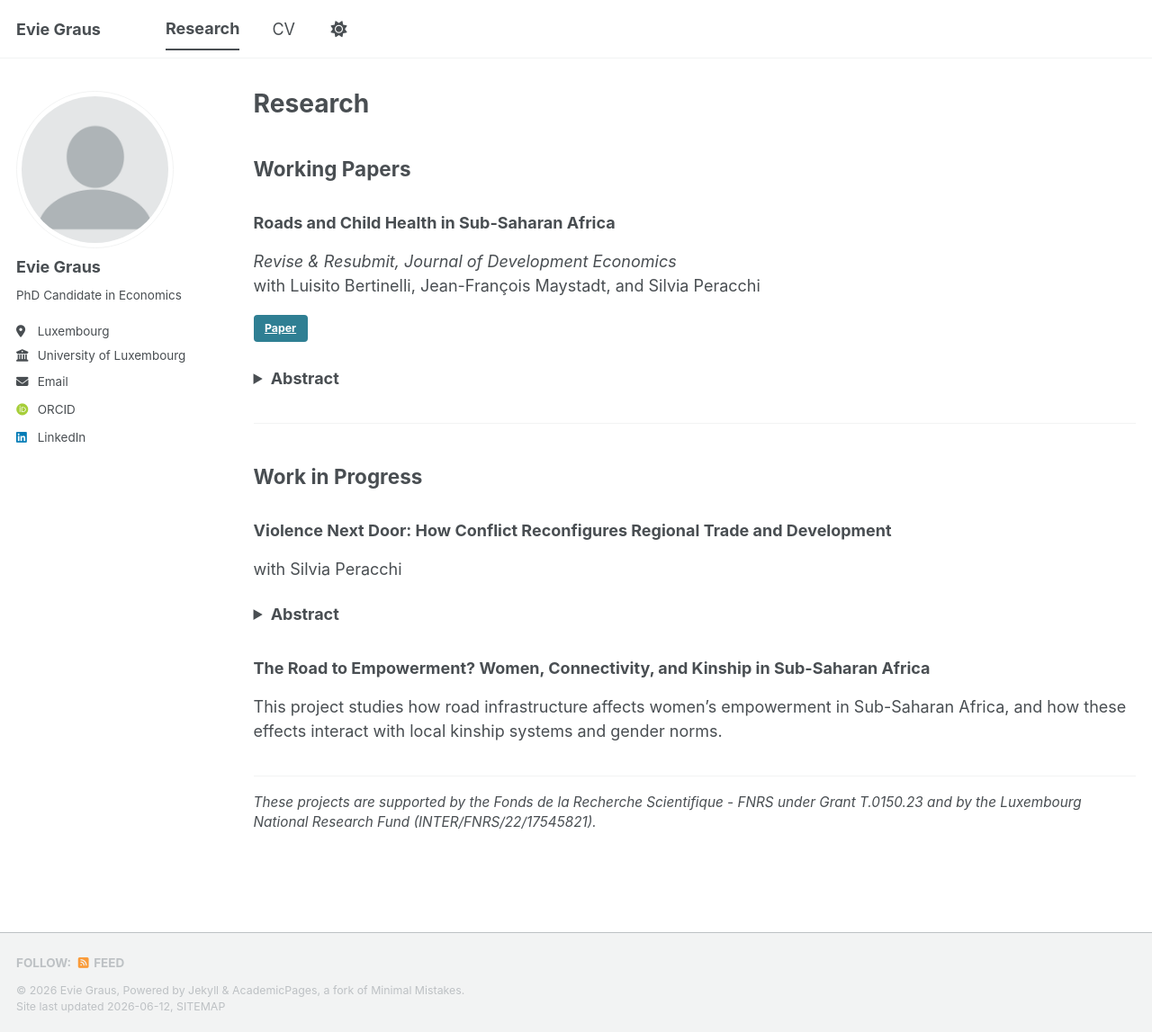
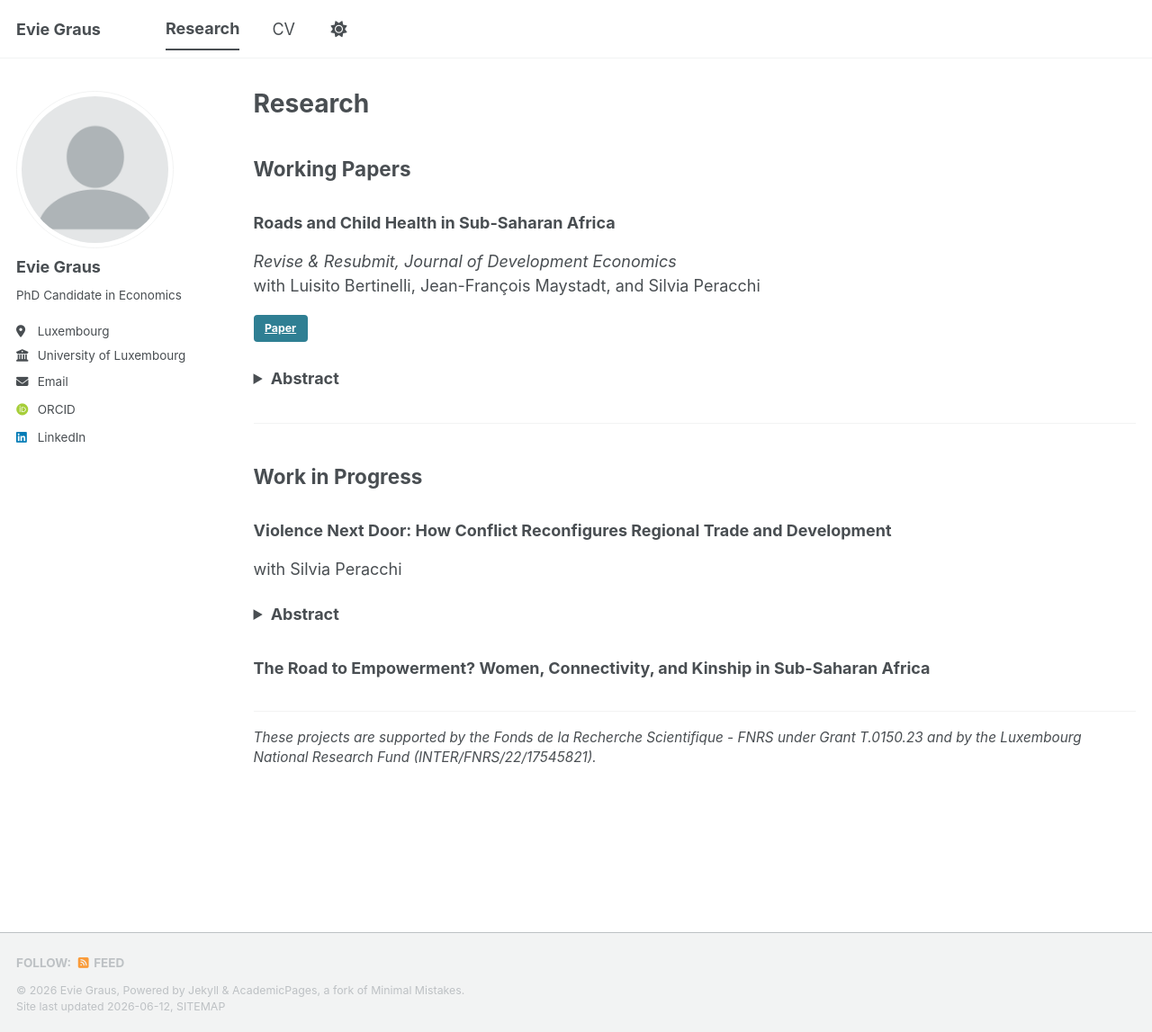
Before and after one commit to EvieGraus/eviegraus.github.io, a Jekyll site: the page built from _pages/publications.html, in a window 1280 px wide and 1147 px high. Shown: the whole window at 90% size. Built offline with Jekyll 4.4.1, drawn with Linux system fonts in a browser that asks for light colours; some web fonts are replaced; a script bundle is joined from its source files by our own code; library files that are not in the unit come from our copies.

Commit message:
Update publications.html

```diff
--- a/_pages/publications.html
+++ b/_pages/publications.html
@@ -48,10 +48,6 @@ author_profile: true
 
 <div style="margin-bottom: 2em;">
   <h3 style="margin-bottom: 0.2em;">The Road to Empowerment? Women, Connectivity, and Kinship in Sub-Saharan Africa</h3>
-
-  <p>
-    This project studies how road infrastructure affects women’s empowerment in Sub-Saharan Africa, and how these effects interact with local kinship systems and gender norms.
-  </p>
 </div>
 
 <hr>
```
